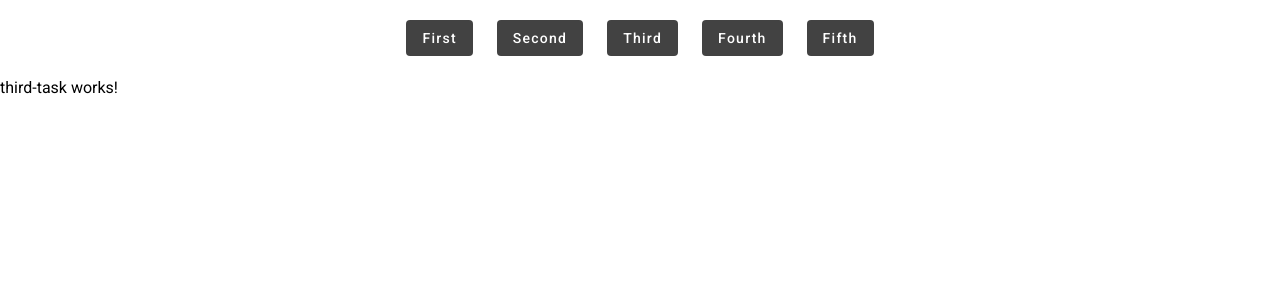
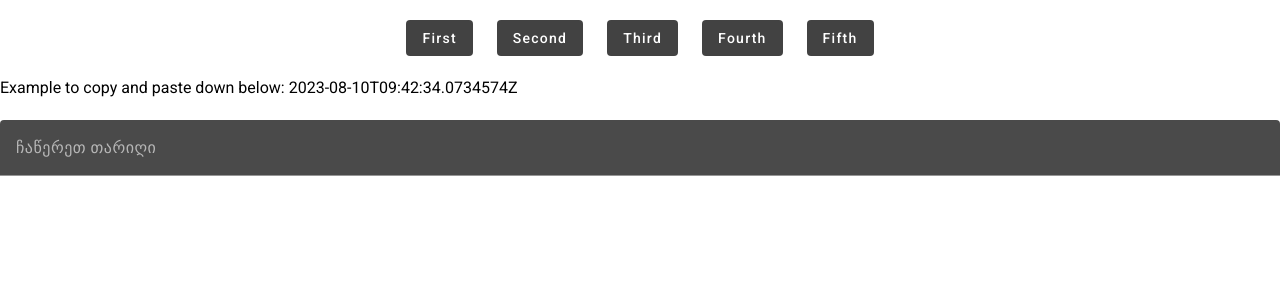
Before and after one commit to Aristocrat4/HiFive, an Angular app: page /third in a window 1280 px wide. Shown: the top 300 px of the page. Built offline with nearby package versions, Linux system fonts and the light colour scheme.

Commit message:
add 3rd task about pipe

```diff
--- a/src/app/Pages/third-task/third-task.component.html
+++ b/src/app/Pages/third-task/third-task.component.html
@@ -1 +1,7 @@
-<p>third-task works!</p>
+<section class="container flex flex-col gap-5 justify-center my-0 mx-auto">
+  <p>Example to copy and paste down below: 2023-08-10T09:42:34.0734574Z</p>
+  <mat-form-field class="example-full-width">
+    <input placeholder="ჩაწერეთ თარიღი" matInput [(ngModel)]="text" />
+  </mat-form-field>
+  {{ text | dateFormat }}
+</section>
--- a/src/app/Pages/third-task/third-task.component.ts
+++ b/src/app/Pages/third-task/third-task.component.ts
@@ -1,12 +1,23 @@
 import { Component } from '@angular/core';
+import { FormsModule } from '@angular/forms';
+import { MatButtonModule } from '@angular/material/button';
+import { MatFormFieldModule } from '@angular/material/form-field';
+import { MatInputModule } from '@angular/material/input';
+import { DateFormatPipe } from '../../date-format.pipe';
 
 @Component({
   selector: 'app-third-task',
   standalone: true,
-  imports: [],
+  imports: [
+    MatInputModule,
+    MatFormFieldModule,
+    MatButtonModule,
+    FormsModule,
+    DateFormatPipe,
+  ],
   templateUrl: './third-task.component.html',
-  styleUrl: './third-task.component.scss'
+  styleUrl: './third-task.component.scss',
 })
 export class ThirdTaskComponent {
-
+  text!: '';
 }
--- /dev/null
+++ b/src/app/date-format.pipe.ts
@@ -0,0 +1,20 @@
+import { formatDate } from '@angular/common';
+import { Pipe, PipeTransform } from '@angular/core';
+
+@Pipe({
+  name: 'dateFormat',
+  standalone: true,
+})
+export class DateFormatPipe implements PipeTransform {
+  transform(value: string): string {
+    if (this.isValidDate(value)) {
+      return formatDate(value, 'HH:mm:ss MMM dd yyyy', 'en-US');
+    }
+    return value;
+  }
+
+  private isValidDate(dateString: string): boolean {
+    const date = new Date(dateString);
+    return !isNaN(date.getTime());
+  }
+}
```
Also changed, not shown: 1 other file (tests, documents, lock files or other folders).
